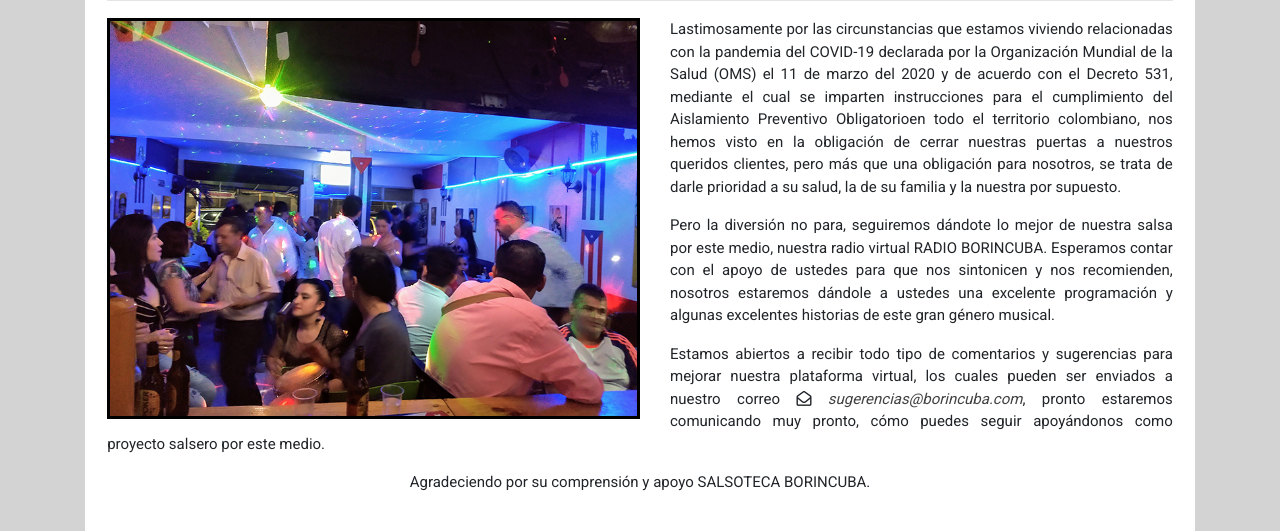
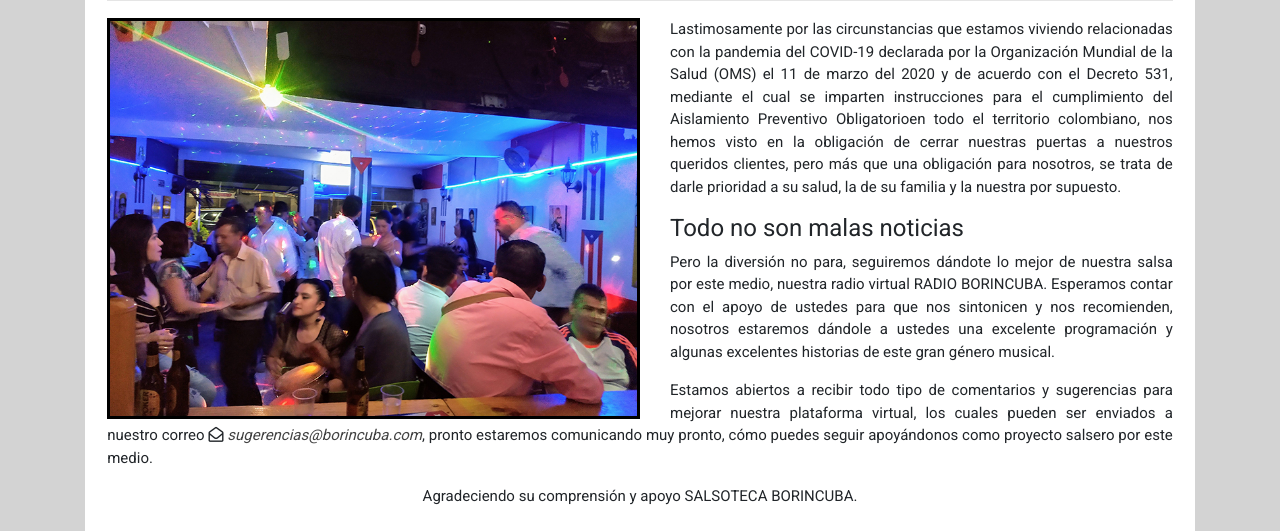
Before and after one commit to juan23davila/borincuba, a plain HTML site: page index.html in a window 1280 px wide. Shown: the part 260-791 px from the top of the page. Drawn offline with nearby package versions, Linux system fonts and the light colour scheme.

Commit message:
Un contenido un poco más largo

```diff
--- a/views/inicio.html
+++ b/views/inicio.html
@@ -13,6 +13,8 @@
     una obligación para nosotros, se trata de darle prioridad a su salud, la de su familia y la nuestra
     por supuesto.</p>
 
+<h4>Todo no son malas noticias</h4>
+
 <p class="text-justify enunciado">Pero la diversión no para, seguiremos dándote lo mejor de nuestra
     salsa por este medio, nuestra radio virtual RADIO BORINCUBA. Esperamos contar con el apoyo de
     ustedes para que nos sintonicen y nos recomienden, nosotros estaremos dándole a ustedes una
@@ -25,4 +27,4 @@
     pronto estaremos comunicando muy pronto, cómo puedes seguir apoyándonos como proyecto salsero por
     este medio.</p>
 
-<p class="text-center">Agradeciendo por su comprensión y apoyo SALSOTECA BORINCUBA.</p>
+<p class="text-center">Agradeciendo su comprensión y apoyo SALSOTECA BORINCUBA.</p>
```
